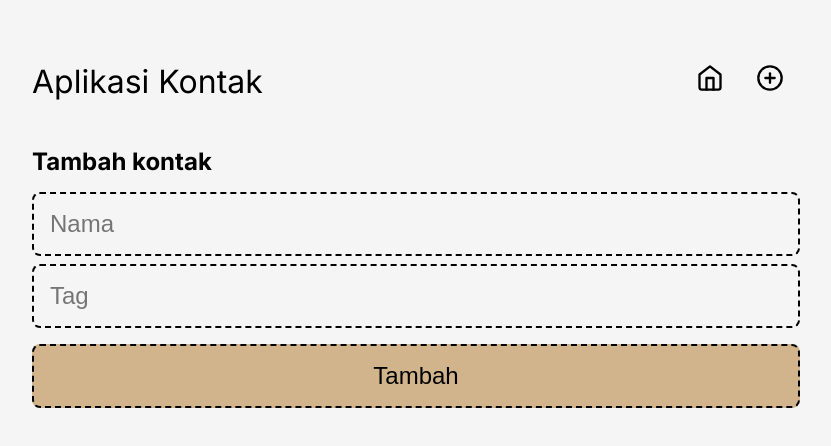
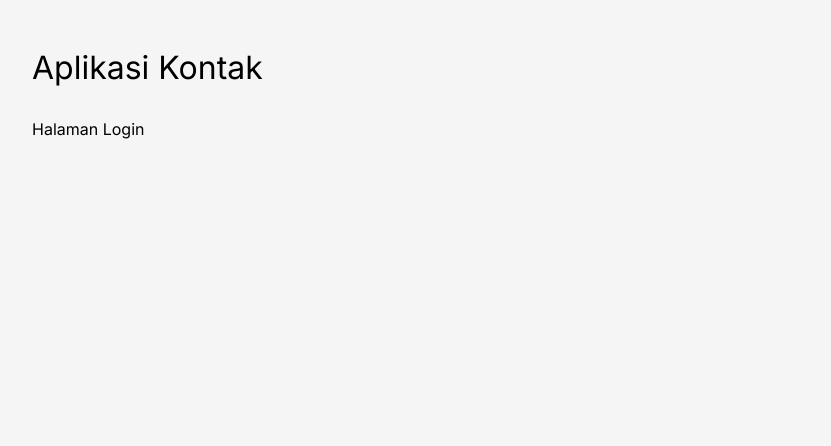
Before and after one commit to MSeptianJ/latihan-dicoding-contacts-app, a React (Vite) app: page /add in a window 1280 px wide. Shown: the top 446 px of the page, without its empty margins (224-1055 px from the left). Built offline with nearby package versions, Linux system fonts and the light colour scheme.

Commit message:
Add Security

```diff
--- a/src/components/ContactApp.jsx
+++ b/src/components/ContactApp.jsx
@@ -1,9 +1,35 @@
+import React from 'react';
 import { Route, Routes } from 'react-router-dom';
+import AddPage from '../pages/AddPage';
+import HomePage from '../pages/HomePage';
 import Navigation from './Navigation';
-import HomePage from '../pages/HomePage';
-import AddPage from '../pages/AddPage';
 
-function ContactApp() {
+class ContactApp extends React.Component {
+	constructor(props) {
+		super(props);
+
+		this.state = {
+			authedUser: null,
+		};
+	}
+
+	render() {
+		if (this.state.authedUser === null) {
+			return (
+				<div className="contact-app">
+					<header className="contact-app__header">
+						<h1>Aplikasi Kontak</h1>
+					</header>
+					<main>
+						<Routes>
+							<Route path="/*" element={<p>Halaman Login</p>} />
+							<Route path="/register" element={<p>Halaman Register</p>} />
+						</Routes>
+					</main>
+				</div>
+			);
+		}
+
 		return (
 			<div className="contact-app">
 				<header className="contact-app__header">
@@ -19,5 +45,6 @@
 			</div>
 		);
 	}
+}
 
 export default ContactApp;
```
Lines whose indentation alone changed are shown as unchanged.
